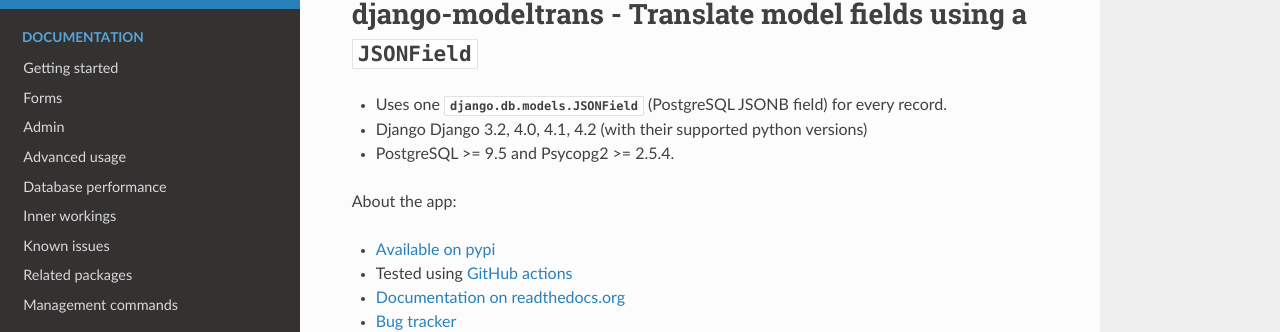
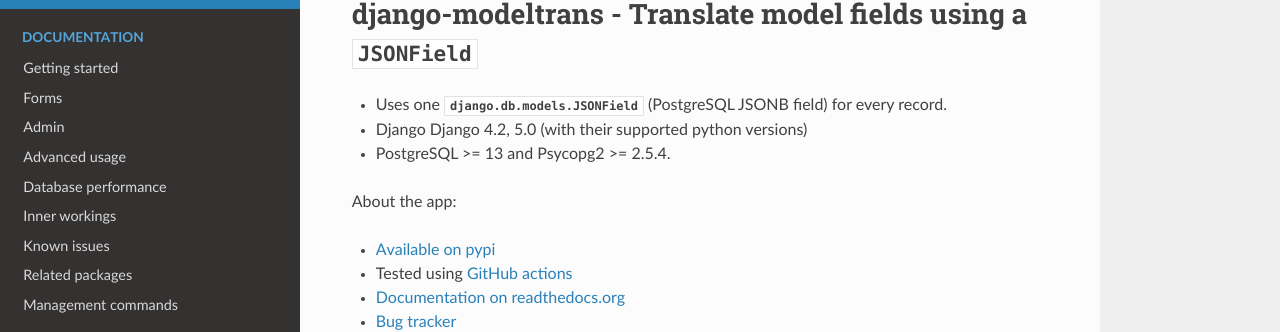
Before and after one commit to zostera/django-modeltrans, a Sphinx documentation site: the page built from docs/index.rst, in a window 1280 px wide and 1144 px high. Shown: the part 109-441 px from the top of the window. Built offline with Sphinx 7.4.7 and the Read the Docs theme 2.0.0, drawn with Linux system fonts in a browser that asks for light colours.

Commit message:
Update documentation and tox

```diff
--- a/docs/index.rst
+++ b/docs/index.rst
@@ -5,8 +5,8 @@
 ==============================================================
 
 - Uses one `django.db.models.JSONField` (PostgreSQL JSONB field) for every record.
-- Django Django 3.2, 4.0, 4.1, 4.2 (with their supported python versions)
-- PostgreSQL >= 9.5 and Psycopg2 >= 2.5.4.
+- Django Django 4.2, 5.0 (with their supported python versions)
+- PostgreSQL >= 13 and Psycopg2 >= 2.5.4.
 
 About the app:
 
--- a/setup.py
+++ b/setup.py
@@ -34,13 +34,10 @@
     url="https://github.com/zostera/django-modeltrans/",
     packages=find_packages(exclude=["tests.*", "tests", "example.*", "example"]),
     include_package_data=True,  # declarations in MANIFEST.in
-    install_requires=["Django>=3.2"],
+    install_requires=["Django>=4.2"],
     classifiers=[
         "Environment :: Web Environment",
         "Framework :: Django",
-        "Framework :: Django :: 3.2",  # Until April 2024
-        "Framework :: Django :: 4.0",
-        "Framework :: Django :: 4.1",
         "Framework :: Django :: 4.2",
         "Framework :: Django :: 5.0",
         "Intended Audience :: Developers",
```
Also changed, not shown: README.md (+2 -2 lines), 1 other file.
